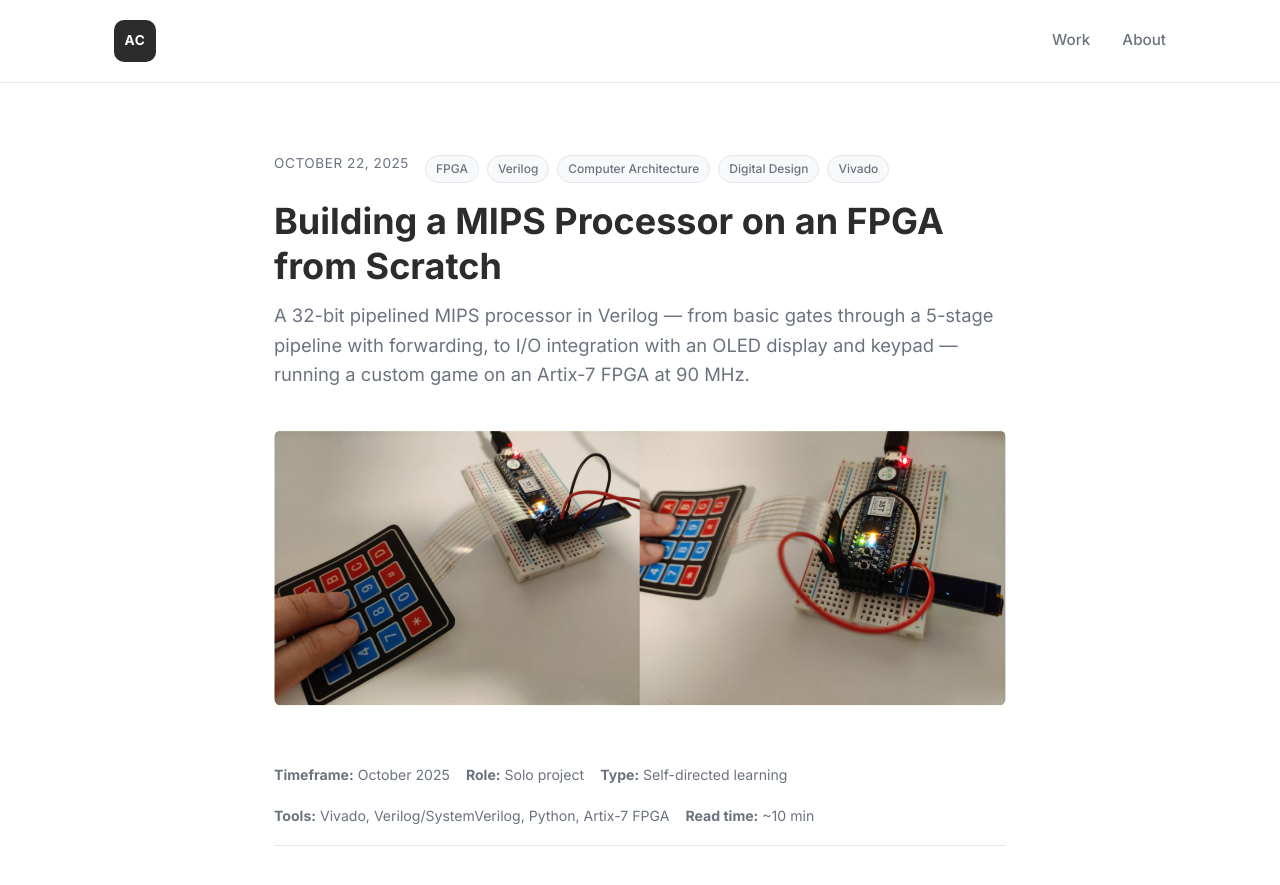
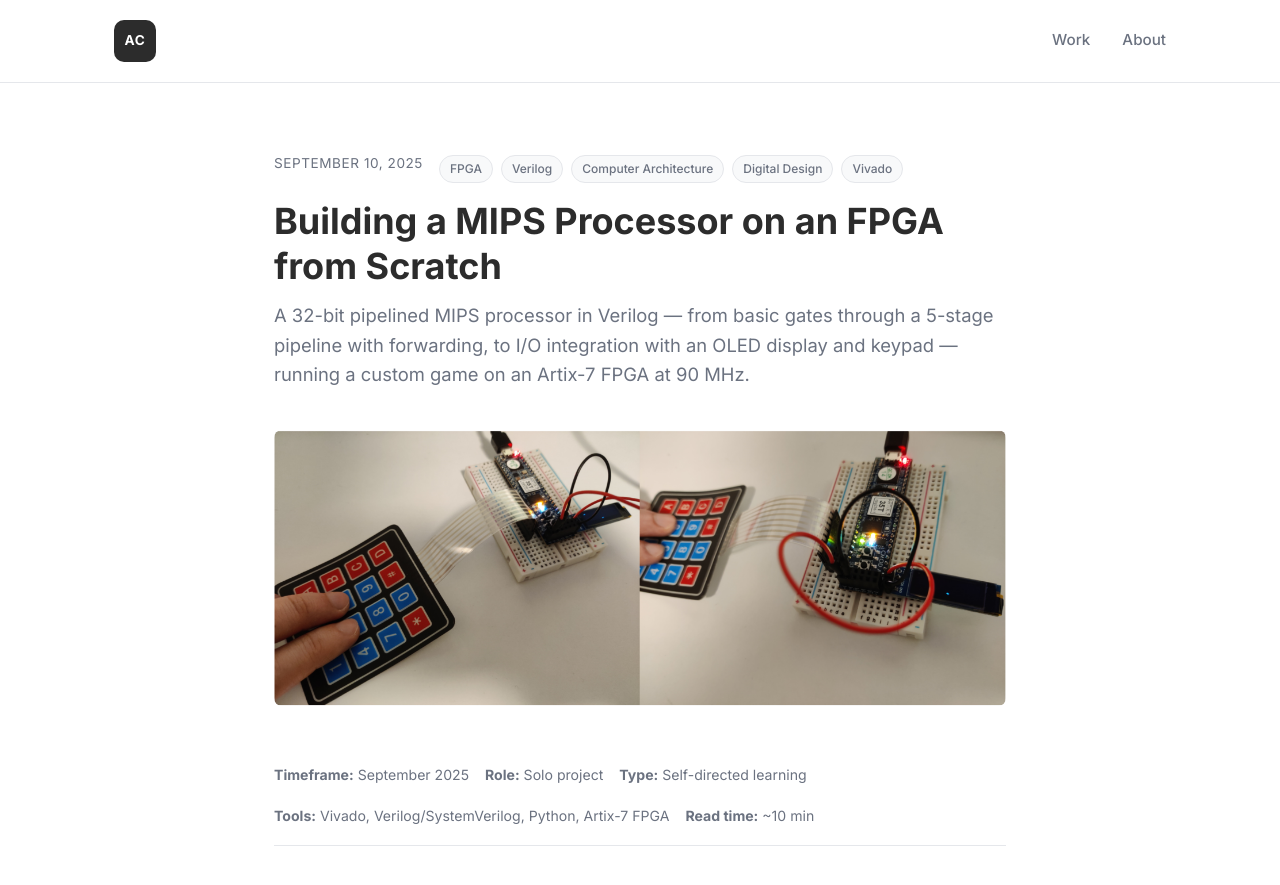
Before and after one commit to theadarcohen/Blog, a Jekyll site: the page built from _posts/2025-9-10-fpga-mips-processor.md, in a window 1280 px wide and 900 px high. Shown: the top 885 px of the window. Built offline with Jekyll 4.4.1, drawn with Linux system fonts in a browser that asks for light colours.

Commit message:
Change publication date to September 10, 2025
Updated the publication date for the FPGA MIPS processor post.

```diff
--- a/_posts/2025-10-22-fpga-mips-processor.md
+++ b/_posts/2025-9-10-fpga-mips-processor.md
@@ -1,13 +1,13 @@
 ---
 title: "Building a MIPS Processor on an FPGA from Scratch"
 description: "A 32-bit pipelined MIPS processor in Verilog — from basic gates through a 5-stage pipeline with forwarding, to I/O integration with an OLED display and keypad — running a custom game on an Artix-7 FPGA at 90 MHz."
-date: 2025-10-22
+date: 2025-9-10
 thumbnail: "/assets/Images/FPGA-Processor/final-setup.png"
 tags: [FPGA, Verilog, Computer Architecture, Digital Design, Vivado]
 ---
 
 <div class="post-meta-bar" style="display:flex; flex-wrap:wrap; gap:16px; font-size:0.88rem; color:#6b7280; margin-bottom:32px; padding:16px 0; border-bottom:1px solid #e5e7eb;">
-  <span><strong>Timeframe:</strong> October 2025</span>
+  <span><strong>Timeframe:</strong> September 2025</span>
   <span><strong>Role:</strong> Solo project</span>
   <span><strong>Type:</strong> Self-directed learning</span>
   <span><strong>Tools:</strong> Vivado, Verilog/SystemVerilog, Python, Artix-7 FPGA</span>
```
